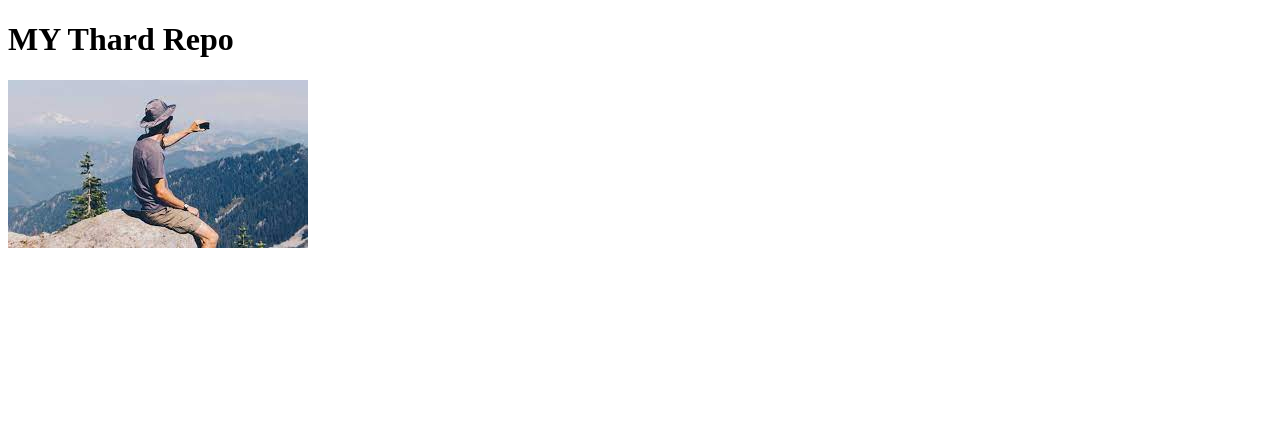
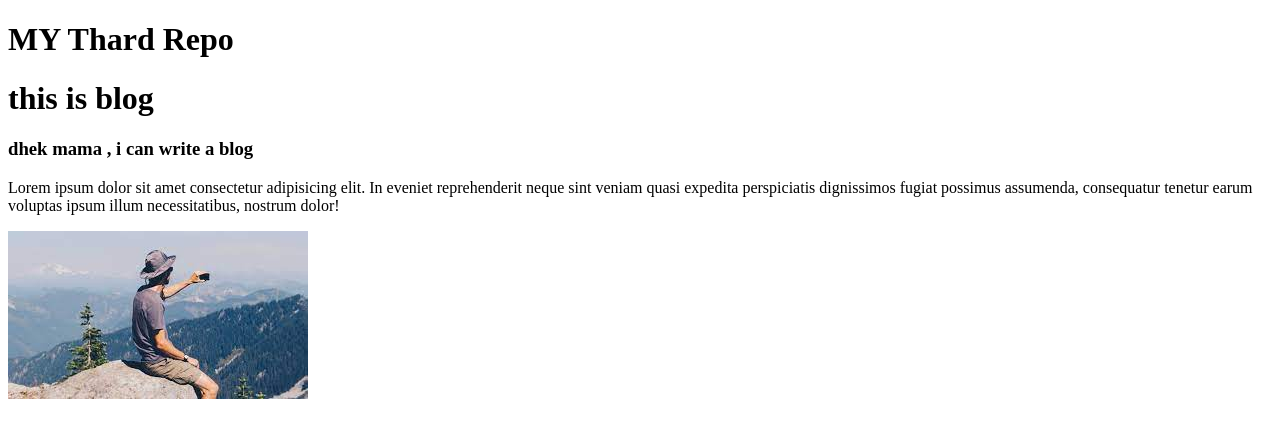
Before and after one commit to billal-fahmid/my-thard-repo, a plain HTML site: page index.html in a window 1280 px wide. Drawn offline with Linux system fonts and the light colour scheme.

Commit message:
add a blog

```diff
--- a/index.html
+++ b/index.html
@@ -8,6 +8,11 @@
 </head>
 <body>
     <h1>MY Thard Repo</h1>
+    <div>
+        <h1>this is blog</h1>
+        <h3>dhek mama , i can write a blog</h3>
+        <p>Lorem ipsum dolor sit amet consectetur adipisicing elit. In eveniet reprehenderit neque sint veniam quasi expedita perspiciatis dignissimos fugiat possimus assumenda, consequatur tenetur earum voluptas ipsum illum necessitatibus, nostrum dolor!</p>
+    </div>
     <img src="./download.jpg" alt="">
 </body>
 </html>
```
